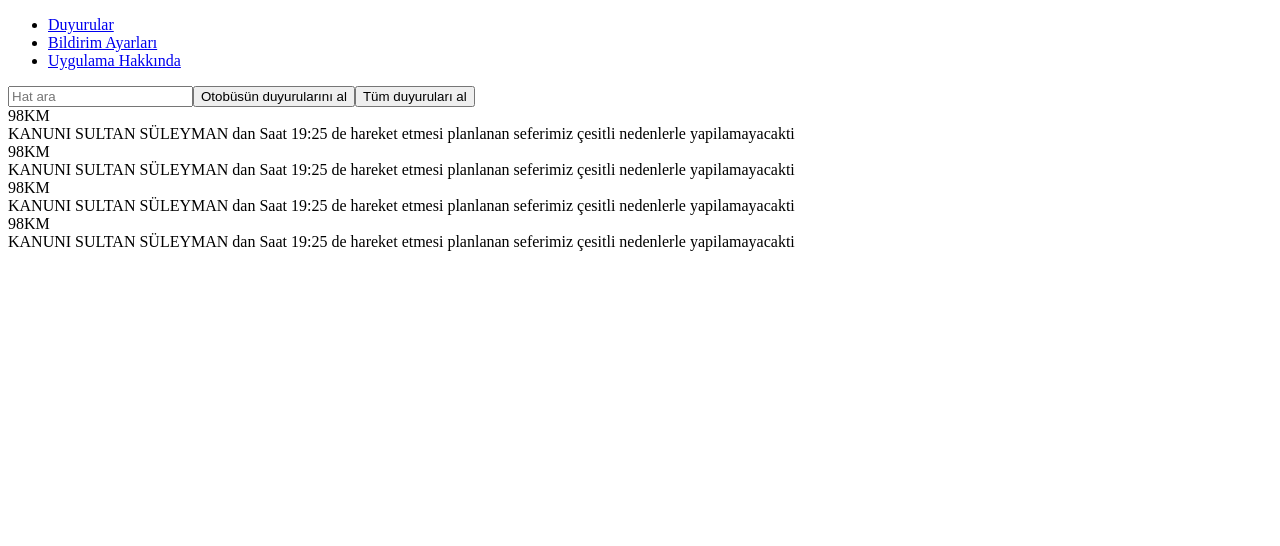
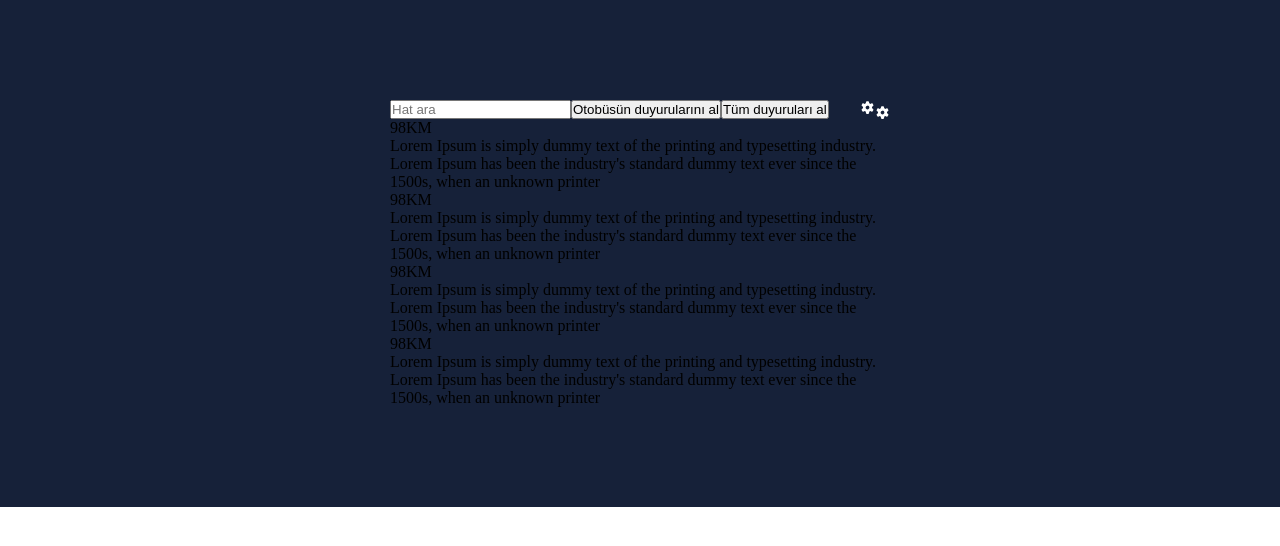
Before and after one commit to yasinkarax/iettduyuru.app, a Vue app: page / in a window 1280 px wide. Shown: the top 546 px of the page. Built offline with nearby package versions, Linux system fonts and the light colour scheme.

Commit message:
removed the settings page

```diff
--- a/index.html
+++ b/index.html
@@ -4,10 +4,13 @@
     <meta charset="UTF-8">
     <link rel="icon" href="/favicon.ico">
     <meta name="viewport" content="width=device-width, initial-scale=1.0">
+    <link rel="stylesheet" href="src/assets/style/main.css">
     <title>Vite App</title>
   </head>
   <body>
-    <div id="app"></div>
+    <div class="container">
+      <div id="app"></div>
+    </div>
     <script type="module" src="/src/main.js"></script>
   </body>
 </html>
--- a/src/assets/style/_variables.sass
+++ b/src/assets/style/_variables.sass
@@ -1,5 +1,5 @@
 /*variables*/
-$bgColor: #162139
+$appBgColor: #162139
 $radius: 0.625rem
 $fontSize: 1.5rem
 
@@ -22,3 +22,13 @@ $inputPhFont: "SF Pro Text"
 $annoColor: #fff
 $annoSize: 1.25rem
 $annoFamily: "SF Pro Text"
+
+$menuBorder: 2px solid #000
+$menuBg: #fff
+$menuPadding: 0.25rem 0.1875rem
+$menuBorderR: 0.3125rem
+$menuLinkBg: #2D2C2C
+$menuText: #fff
+$menuFont: 'SF Pro Text'
+$menuFontSize: 0.9375rem
+$menuIconBg: #fff
--- a/src/assets/style/main.css
+++ b/src/assets/style/main.css
@@ -1,3 +1,17 @@
-
-
+*{
+  margin: 0;
+  padding: 0;
+}
+.container{
+  display: flex;
+  flex-direction: column;
+  justify-content: center;
+  align-items: center;
+  background: #162139;
+}
+#app{
+  padding: 6.25rem 0;
+  width: 500px;
+  position: relative;
+}
 /*# sourceMappingURL=main.css.map */
--- a/src/components/announcement.vue
+++ b/src/components/announcement.vue
@@ -1,7 +1,9 @@
 <template>
   <div class="announcement">
     <div class="busId">98KM</div>
-    <div class="busAnnouncements">KANUNI SULTAN SÜLEYMAN dan Saat 19:25 de hareket etmesi planlanan seferimiz çesitli nedenlerle yapilamayacakti</div>
+    <div class="busAnnouncements">
+      Lorem Ipsum is simply dummy text of the printing and typesetting industry. Lorem Ipsum has been the industry's standard dummy text ever since the 1500s, when an unknown printer
+    </div>
   </div>
 </template>
 <script>
--- a/src/components/settings-menu.vue
+++ b/src/components/settings-menu.vue
@@ -1,6 +1,32 @@
 <template>
   <div id="settings-menu">
-		<nav aria-label="Ayarlar menüsü">
+    <div id="settingsIcon" @click="toggleMenu">
+      <svg id="settings1"
+        xmlns="http://www.w3.org/2000/svg"
+        viewBox="0 0 640 640"
+        class="settings-svg"
+        aria-label="Ayarlar"
+        :class="{rotate1: visibility}"
+      >
+        <path
+          d="M259.1 73.5C262.1 58.7 275.2 48 290.4 48L350.2 48C365.4 48 378.5 58.7 381.5 73.5L396 143.5C410.1 149.5 423.3 157.2 435.3 166.3L503.1 143.8C517.5 139 533.3 145 540.9 158.2L570.8 210C578.4 223.2 575.7 239.8 564.3 249.9L511 297.3C511.9 304.7 512.3 312.3 512.3 320C512.3 327.7 511.8 335.3 511 342.7L564.4 390.2C575.8 400.3 578.4 417 570.9 430.1L541 481.9C533.4 495 517.6 501.1 503.2 496.3L435.4 473.8C423.3 482.9 410.1 490.5 396.1 496.6L381.7 566.5C378.6 581.4 365.5 592 350.4 592L290.6 592C275.4 592 262.3 581.3 259.3 566.5L244.9 496.6C230.8 490.6 217.7 482.9 205.6 473.8L137.5 496.3C123.1 501.1 107.3 495.1 99.7 481.9L69.8 430.1C62.2 416.9 64.9 400.3 76.3 390.2L129.7 342.7C128.8 335.3 128.4 327.7 128.4 320C128.4 312.3 128.9 304.7 129.7 297.3L76.3 249.8C64.9 239.7 62.3 223 69.8 209.9L99.7 158.1C107.3 144.9 123.1 138.9 137.5 143.7L205.3 166.2C217.4 157.1 230.6 149.5 244.6 143.4L259.1 73.5zM320.3 400C364.5 399.8 400.2 363.9 400 319.7C399.8 275.5 363.9 239.8 319.7 240C275.5 240.2 239.8 276.1 240 320.3C240.2 364.5 276.1 400.2 320.3 400z"
+          fill="currentColor"
+        />
+      </svg>
+      <svg id="settings2"
+        xmlns="http://www.w3.org/2000/svg"
+        viewBox="0 0 640 640"
+        class="settings-svg"
+        aria-label="Ayarlar"
+        :class="{rotate2: visibility}"
+      >
+        <path
+          d="M259.1 73.5C262.1 58.7 275.2 48 290.4 48L350.2 48C365.4 48 378.5 58.7 381.5 73.5L396 143.5C410.1 149.5 423.3 157.2 435.3 166.3L503.1 143.8C517.5 139 533.3 145 540.9 158.2L570.8 210C578.4 223.2 575.7 239.8 564.3 249.9L511 297.3C511.9 304.7 512.3 312.3 512.3 320C512.3 327.7 511.8 335.3 511 342.7L564.4 390.2C575.8 400.3 578.4 417 570.9 430.1L541 481.9C533.4 495 517.6 501.1 503.2 496.3L435.4 473.8C423.3 482.9 410.1 490.5 396.1 496.6L381.7 566.5C378.6 581.4 365.5 592 350.4 592L290.6 592C275.4 592 262.3 581.3 259.3 566.5L244.9 496.6C230.8 490.6 217.7 482.9 205.6 473.8L137.5 496.3C123.1 501.1 107.3 495.1 99.7 481.9L69.8 430.1C62.2 416.9 64.9 400.3 76.3 390.2L129.7 342.7C128.8 335.3 128.4 327.7 128.4 320C128.4 312.3 128.9 304.7 129.7 297.3L76.3 249.8C64.9 239.7 62.3 223 69.8 209.9L99.7 158.1C107.3 144.9 123.1 138.9 137.5 143.7L205.3 166.2C217.4 157.1 230.6 149.5 244.6 143.4L259.1 73.5zM320.3 400C364.5 399.8 400.2 363.9 400 319.7C399.8 275.5 363.9 239.8 319.7 240C275.5 240.2 239.8 276.1 240 320.3C240.2 364.5 276.1 400.2 320.3 400z"
+          fill="currentColor"
+        />
+      </svg>
+    </div>
+    <nav id="nav" v-if='visibility'>
       <ul>
         <li>
           <RouterLink to='/' aria-label="Duyurular sayfasına git">Duyurular</RouterLink>
@@ -18,6 +44,83 @@
 <script>
 export default {
   name: 'settings-menu',
+  data() {
+    return {
+      visibility: false,
+    }
+  },
+  methods: {
+    toggleMenu() {
+      this.visibility = !this.visibility;
+    },
+    closeMenu(){
+      console.log(this.$refs)
+    }
+  },
+  mounted(){
+    document.addEventListener('click', this.closeMenu)
+  },
+  beforeUnmount(){
+    document.removeEventListener('click', this.closeMenu)
+  }
 }
 </script>
-<style scoped></style>
+<style lang="sass" scoped>
+@use '@/assets/style/_variables.sass' as v
+
+body
+  background: red
+
+.visibility
+  display: none
+
+#settings-menu
+  display: flex
+  flex-direction: column
+  align-items: end
+  position: absolute
+  right: 0
+
+#settingsIcon
+  right: 0
+  height: 20px
+  width: 30px
+  position: relative
+
+
+  *
+    position: absolute
+    transition-duration: .5s
+    color: v.$menuIconBg
+    width: 15px
+
+  #settings1
+    left: 0
+
+  #settings2
+    right: 0
+    bottom: 0
+
+.rotate1
+  rotate: -150deg
+
+.rotate2
+  rotate: 150deg
+
+nav
+  border: v.$menuBorder
+  background: v.$menuBg
+  border-radius: v.$menuBorderR
+  display: flex
+  flex-direction: column
+
+  li
+    background: v.$menuLinkBg
+  a
+    color: v.$menuText
+    text-decoration: none
+    font-family: v.$menuFont
+    font-size: v.$menuFontSize
+    font-weight: 500
+
+</style>
--- a/src/router/index.js
+++ b/src/router/index.js
@@ -13,8 +13,7 @@ const router = createRouter(
 		{
 			path: '/settings',
 			name: 'Bildirim Ayarları',
-			component: () => import('../views/settings.vue'),
-      alias: '/home'
+			//component: () => import('../views/settings-menu.vue')
     },
 		{
 			path: '/about',
--- a/src/views/settings.vue
+++ /dev/null
@@ -1,11 +0,0 @@
-<template>
- <div class="settings">
-  <span>Uygulama Ayarları</span>
- </div>
-</template>
-<script>
-export default {
- name: 'settings',
-}
-</script>
-<style scoped></style>
```
Lines whose indentation alone changed are shown as unchanged.
